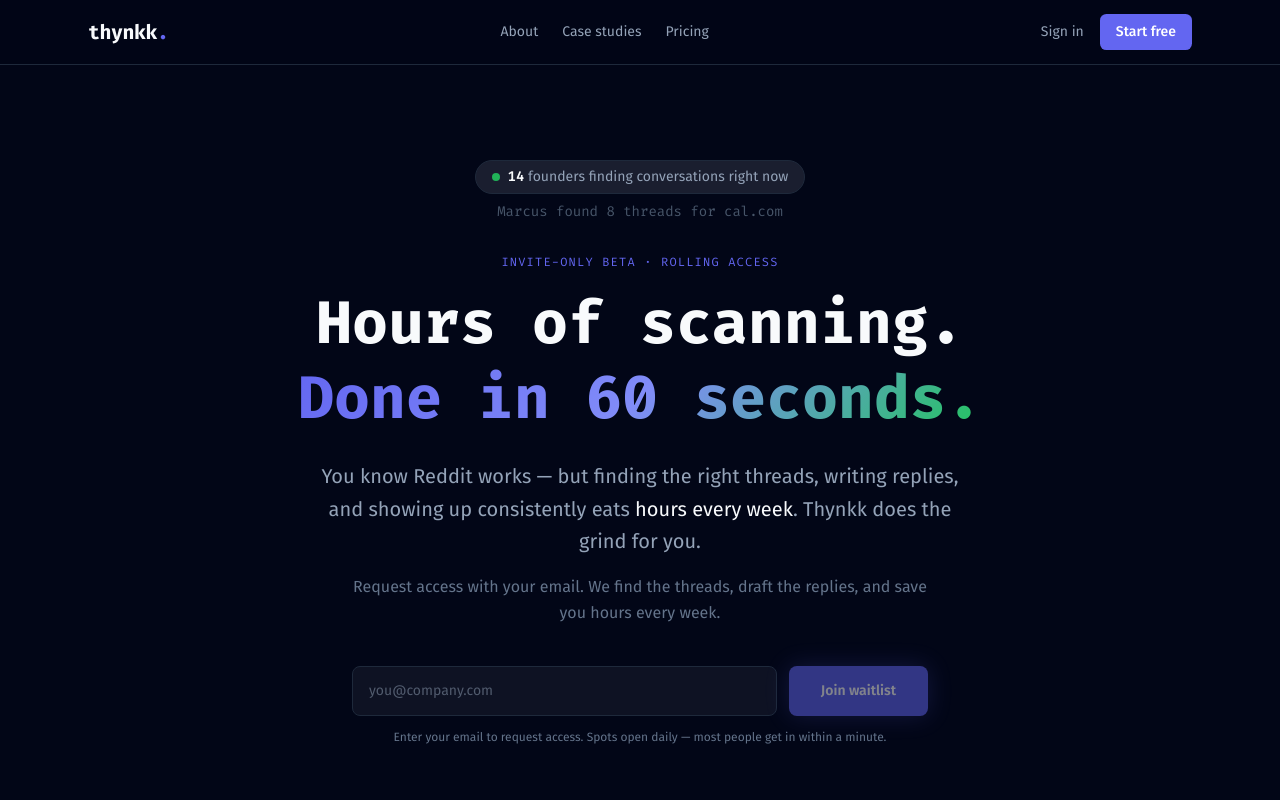
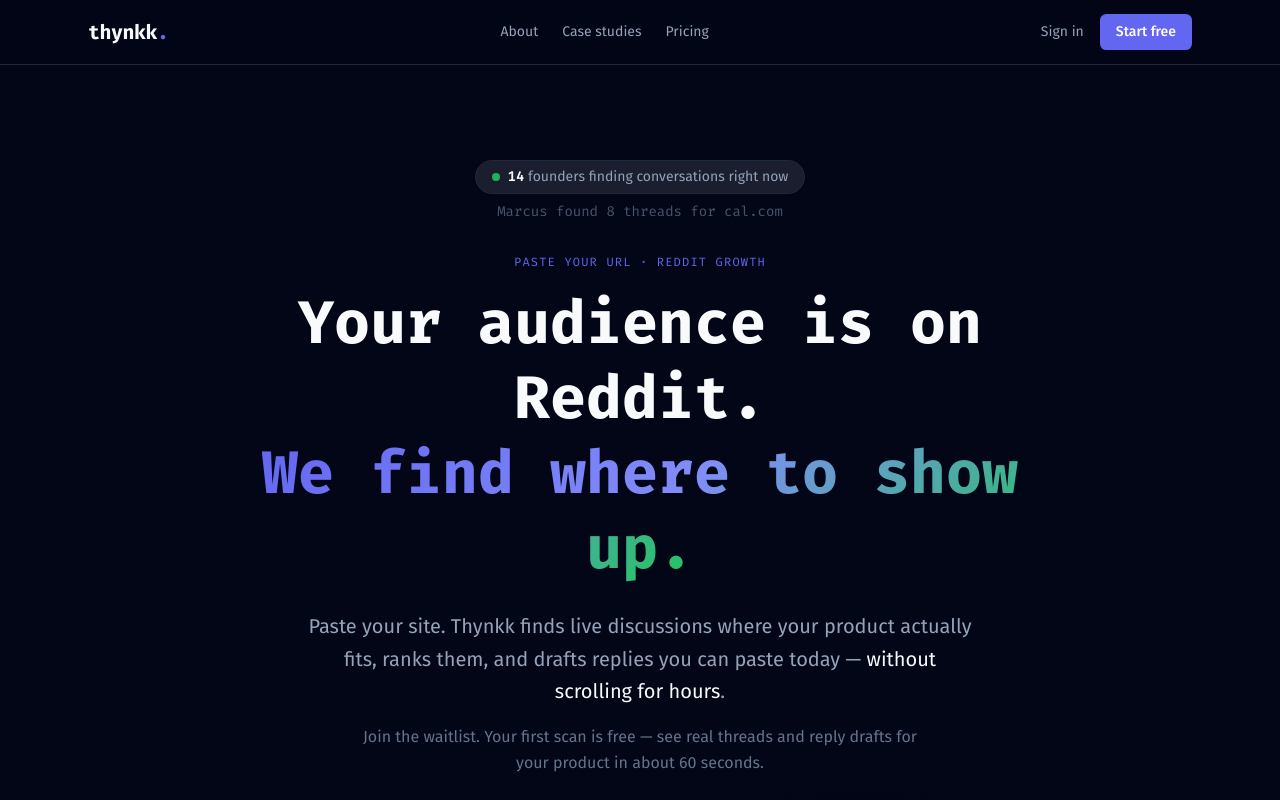
Before and after one commit to thakarpratik/thynkk, a Next.js app in the folder frontend/: page / in a window 1280 px wide. Shown: the top 800 px of the page. Built offline with nearby package versions, Linux system fonts and the light colour scheme; no server answers.

Commit message:
Refresh homepage hero copy around paste-URL Reddit growth

```diff
--- a/frontend/app/page.tsx
+++ b/frontend/app/page.tsx
@@ -9,12 +9,12 @@
 import { PACK_FEATURE_LIST, PACK_NAME, PACK_PRICE_USD } from "./_lib/pricing";
 
 export const metadata: Metadata = {
-  title: "Thynkk — Reddit Traffic Without the Hours of Grinding",
-  description: "Stop spending hours scanning Reddit, hunting threads, and writing replies. Thynkk finds the conversations, drafts your responses, and helps you get real targeted traffic — the organic way.",
+  title: "Thynkk — Find Reddit Threads Worth Joining",
+  description: "Paste your website. Thynkk finds live Reddit discussions where your product fits, ranks them, and drafts replies you can paste today — without scrolling for hours.",
   alternates: { canonical: "https://thynkk.co" },
   openGraph: {
-    title: "Thynkk — Reddit Traffic Without the Hours of Grinding",
-    description: "Hours of Reddit scanning → one-minute scan. Find threads, copy reply drafts, get targeted organic traffic. Reddit is the real deal.",
+    title: "Thynkk — Find Reddit Threads Worth Joining",
+    description: "Your audience is already on Reddit. Paste your URL, get ranked threads + copy-ready reply drafts in about 60 seconds.",
     url: "https://thynkk.co",
   },
 };
@@ -27,16 +27,16 @@
       <section className="pt-40 pb-24 px-6">
         <div className="max-w-4xl mx-auto text-center">
           <LiveActivity />
-          <p className="text-xs font-mono text-[#6366F1] uppercase tracking-widest mb-4">Invite-only beta · Rolling access</p>
+          <p className="text-xs font-mono text-[#6366F1] uppercase tracking-widest mb-4">Paste your URL · Reddit growth</p>
           <h1 className="font-mono text-5xl md:text-6xl font-bold mb-6 leading-tight">
-            Hours of scanning.<br />
-            <span className="text-gradient">Done in 60 seconds.</span>
+            Your audience is on Reddit.<br />
+            <span className="text-gradient">We find where to show up.</span>
           </h1>
           <p className="text-xl text-[#94A3B8] max-w-2xl mx-auto mb-4 leading-relaxed">
-            You know Reddit works — but finding the right threads, writing replies, and showing up consistently eats <span className="text-[#F8FAFC]">hours every week</span>. Thynkk does the grind for you.
+            Paste your site. Thynkk finds live discussions where your product actually fits, ranks them, and drafts replies you can paste today — <span className="text-[#F8FAFC]">without scrolling for hours</span>.
           </p>
           <p className="text-base text-[#64748B] max-w-xl mx-auto mb-10 leading-relaxed">
-            Request access with your email. We find the threads, draft the replies, and save you hours every week.
+            Join the waitlist. Your first scan is free — see real threads and reply drafts for your product in about 60 seconds.
           </p>
           <HeroCTA />
         </div>
```
